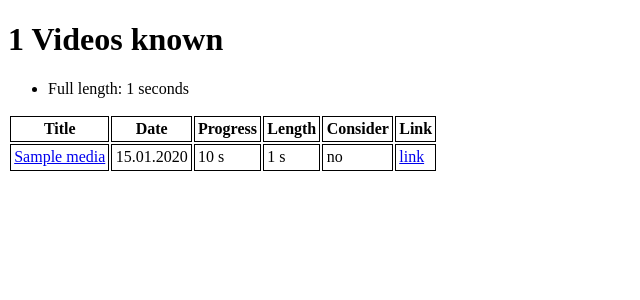
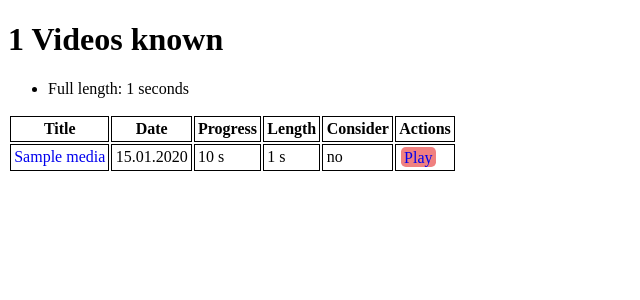
Before and after one commit to Zocker1999NET/entertainment-decider, a Flask app: template server/templates/media_list.htm in a window 1280 px wide. Shown: the top 300 px of the page, without its empty margins (0-640 px from the left). Run offline with Flask 2, Linux system fonts and the light colour scheme; the template is opened without the code that fills it: most values are stand-ins (such as "Sample title", 1, 10 or a date in 2020); parts of the project's set-up code (start-up, migrations or seed data) failed here and were passed over.

Commit message:
Added play buttons for invoking desktop-client

```diff
--- a/server/app.py
+++ b/server/app.py
@@ -7,7 +7,7 @@ from __future__ import annotations
 from functools import partial
 import logging
 import os
-from pathlib import Path
+from urllib.parse import urlencode, quote_plus
 from typing import Any, Callable, Dict, Iterable, Optional, Union
 
 from flask import Flask, jsonify, make_response, request
@@ -138,6 +138,14 @@ def as_link(uri: str):
     return Markup(f'<a href="{uri}">{uri}</a>')
 
 @flask_app.template_filter()
+def as_play_link(video_uri: str):
+    opts = {
+        "video_uri": video_uri,
+    }
+    play_uri = "entertainment-decider:///player/play?" + urlencode(opts, quote_via=quote_plus)
+    return Markup(f'<a class=button href="{play_uri}">Play</a>')
+
+@flask_app.template_filter()
 def tenary(b: bool, true_str: str, false_str: str) -> str:
     return true_str if b else false_str
 
--- a/server/templates/media_element.htm
+++ b/server/templates/media_element.htm
@@ -19,6 +19,9 @@
         <pre>{{ element.notes or "" }}</pre>
         <h2>Properties</h2>
         <ul>
+            <li>
+                {{ element.uri | as_play_link }}
+            </li>
             <li>Can be considered: {{ element.can_considered | tenary("Yes", "no") }}</li>
         </ul>
         <h2>Part of Collections</h2>
--- a/server/templates/media_list.htm
+++ b/server/templates/media_list.htm
@@ -9,6 +9,16 @@
                 margin: 0;
                 padding: .2em;
                 border: solid black 1px;
+            }
+            a:link { text-decoration: none; }
+            a:visited { text-decoration: none; }
+            a:hover { text-decoration: none; }
+            a:active { text-decoration: none; }
+            .button {
+                padding: .1rem .2rem;
+                margin: 0 .1rem;
+                background-color: lightcoral;
+                border-radius: .3rem;
             }
         </style>
     </head>
@@ -28,7 +38,7 @@
                 <th>Progress</th>
                 <th>Length</th>
                 <th>Consider</th>
-                <th>Link</th>
+                <th>Actions</th>
             </tr>
             {% for media in media_list %}
                 <tr>
@@ -45,7 +55,9 @@
                     </td>
                     <td>{{ media.length }}&nbsp;s</td>
                     <td>{{ media.can_considered | tenary("Yes", "no") }}</td>
-                    <td><a href="{{ media.uri }}">link</a></td>
+                    <td>
+                        {{ media.uri | as_play_link }}
+                    </td>
                 </tr>
             {% endfor %}
         </table>
```
